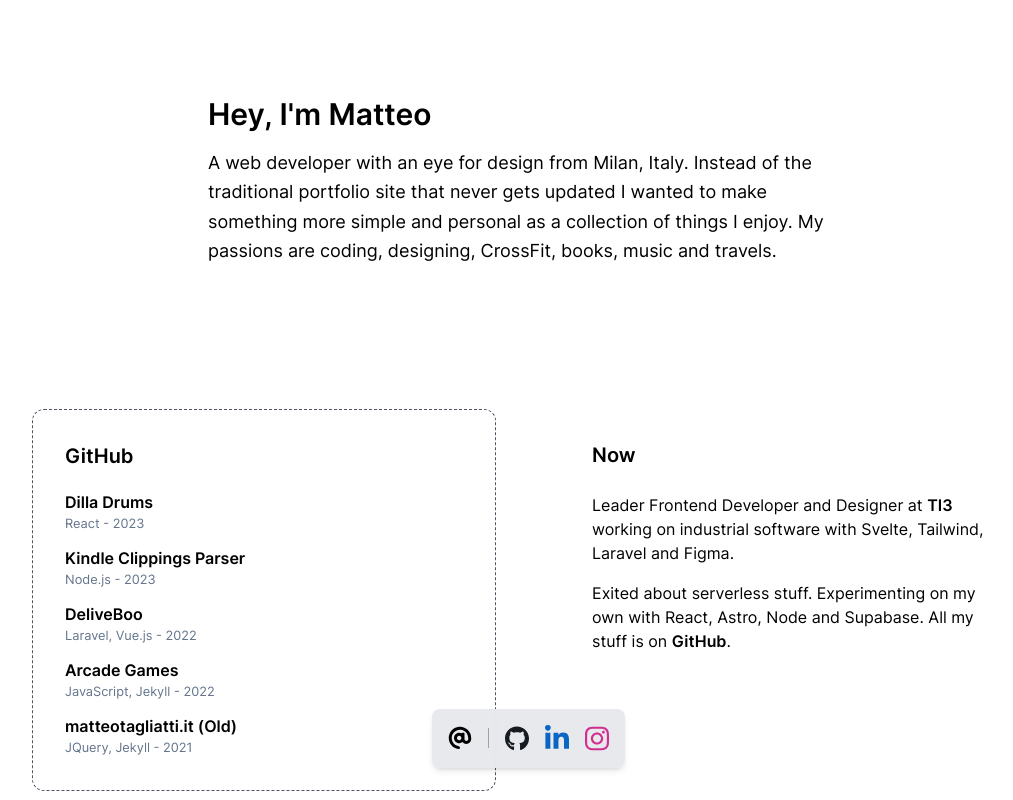
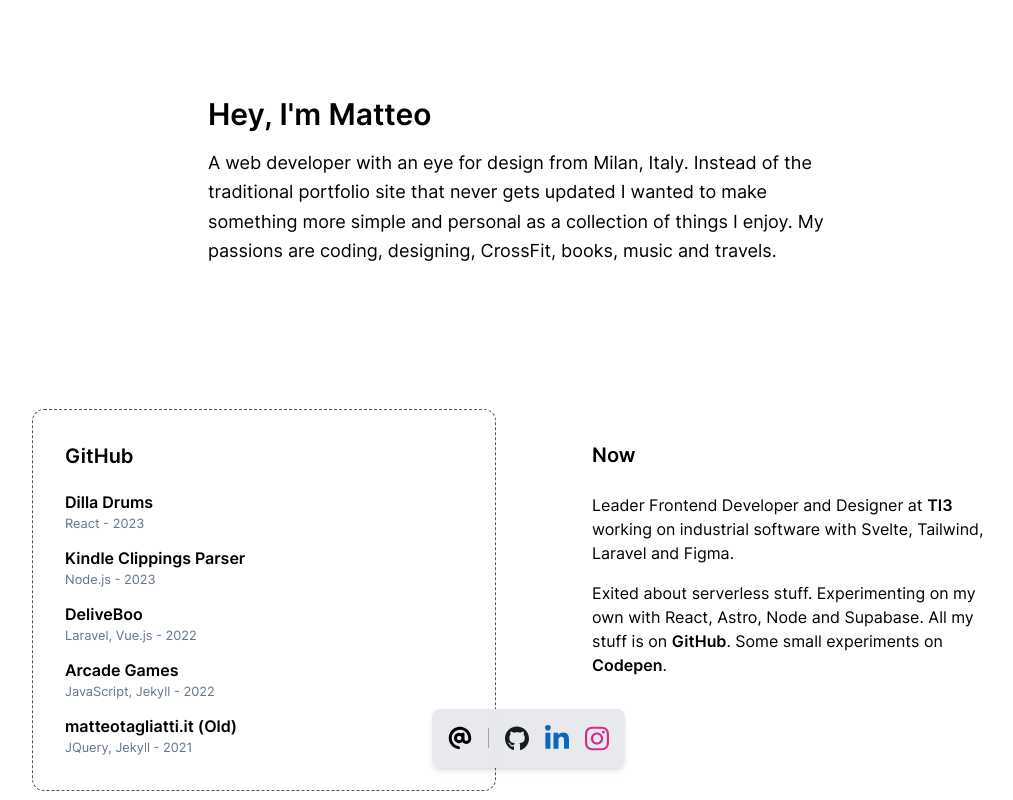
Before and after one commit to matteotagliatti/.it, a Svelte app: page / in a window 1280 px wide. Shown: the top 800 px of the page, without its empty margins (112-1125 px from the left). Built offline with nearby package versions, Linux system fonts and the light colour scheme; no server answers.

Commit message:
add codepen link

```diff
--- a/src/components/Works/Now.svelte
+++ b/src/components/Works/Now.svelte
@@ -14,5 +14,9 @@
     href="https://github.com/matteotagliatti"
     target="_blank"
     rel="noopener noreferrer">GitHub</a
+  >. Some small experiments on
+  <a
+    class="font-semibold hover:underline"
+    href="https://codepen.io/matteotagliatti">Codepen</a
   >.
 </p>
```
